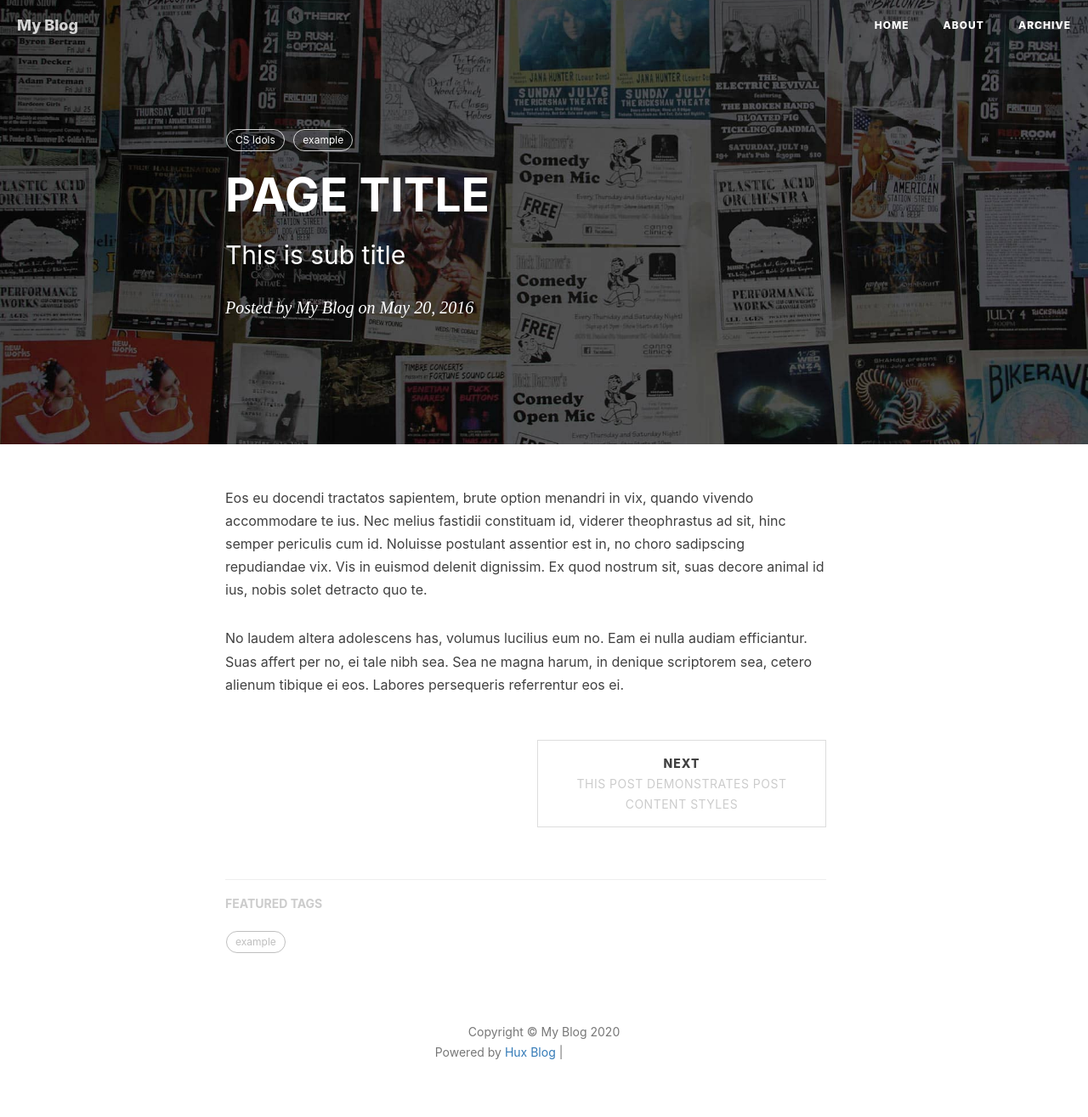
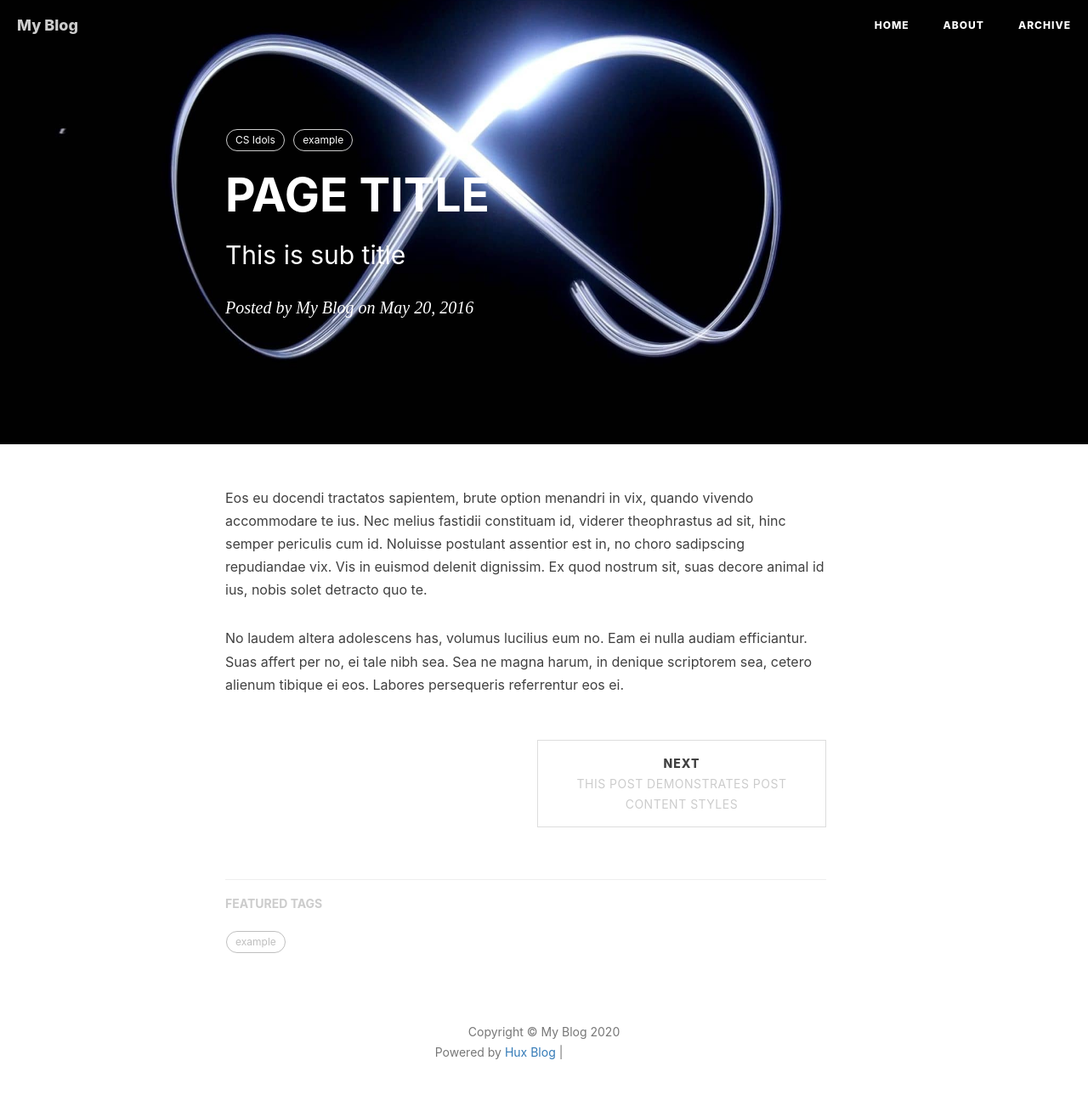
Before and after one commit to f23505106/f23505106.github.io, a Jekyll site: the page built from _posts/2016-05-20-example.md, in a window 1280 px wide. Shown: the whole page at 85% size. Built offline with Jekyll 4.4.1, drawn with Linux system fonts in a browser that asks for light colours; nearby versions of some CDN libraries; comment, search, counter and statistics services are not loaded; grey boxes are pictures that could not be loaded.

Commit message:
archive bg img

```diff
--- a/_config.yml
+++ b/_config.yml
@@ -1,7 +1,7 @@
 # Site settings
 title: My Blog
 SEOTitle:
-header-img: img/home-bg.jpg
+header-img: img/post-bg-infinity.jpg
 email: huxpro@gmail.com
 description: "学习，记录"
 keyword: ""
```
